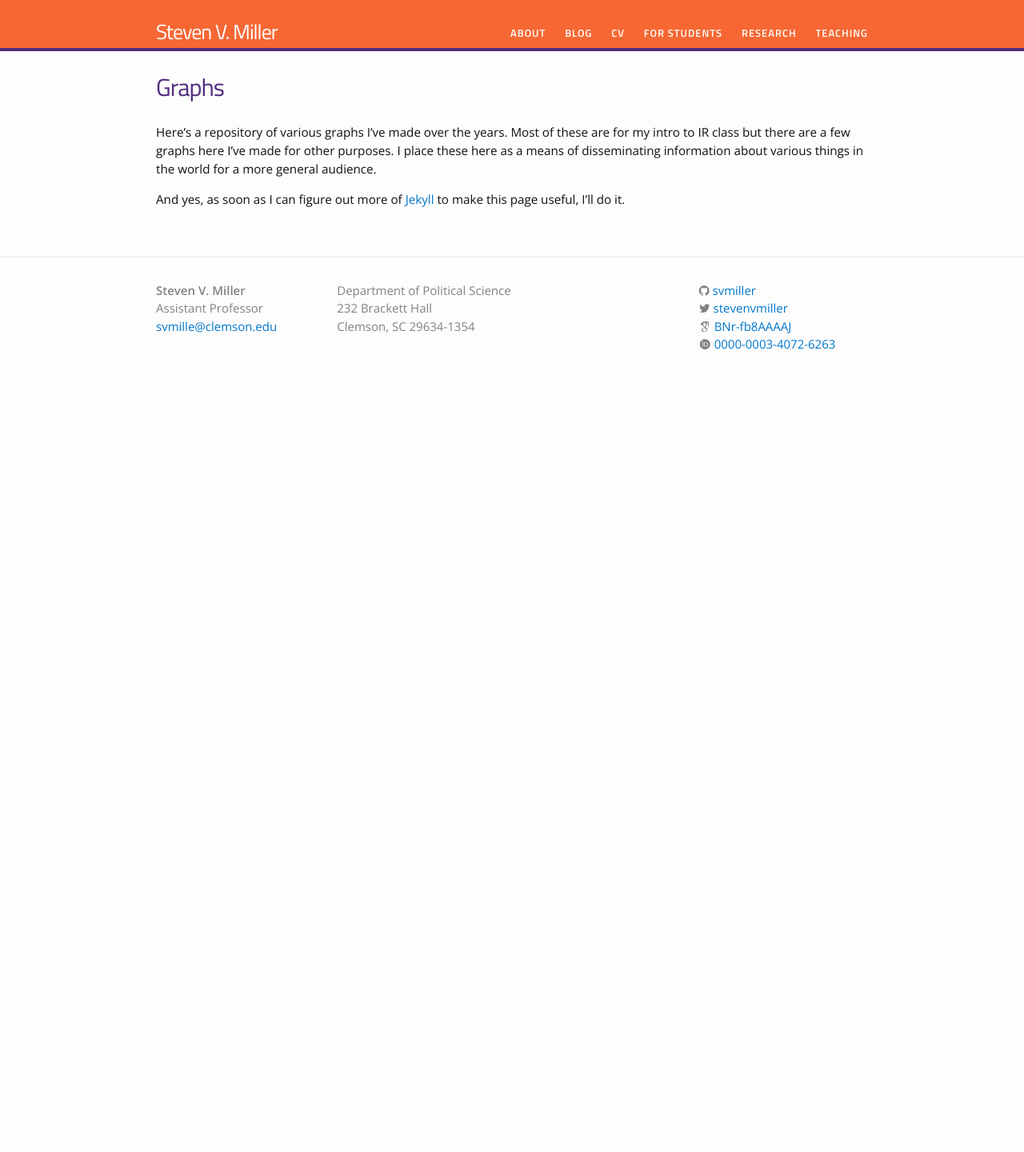
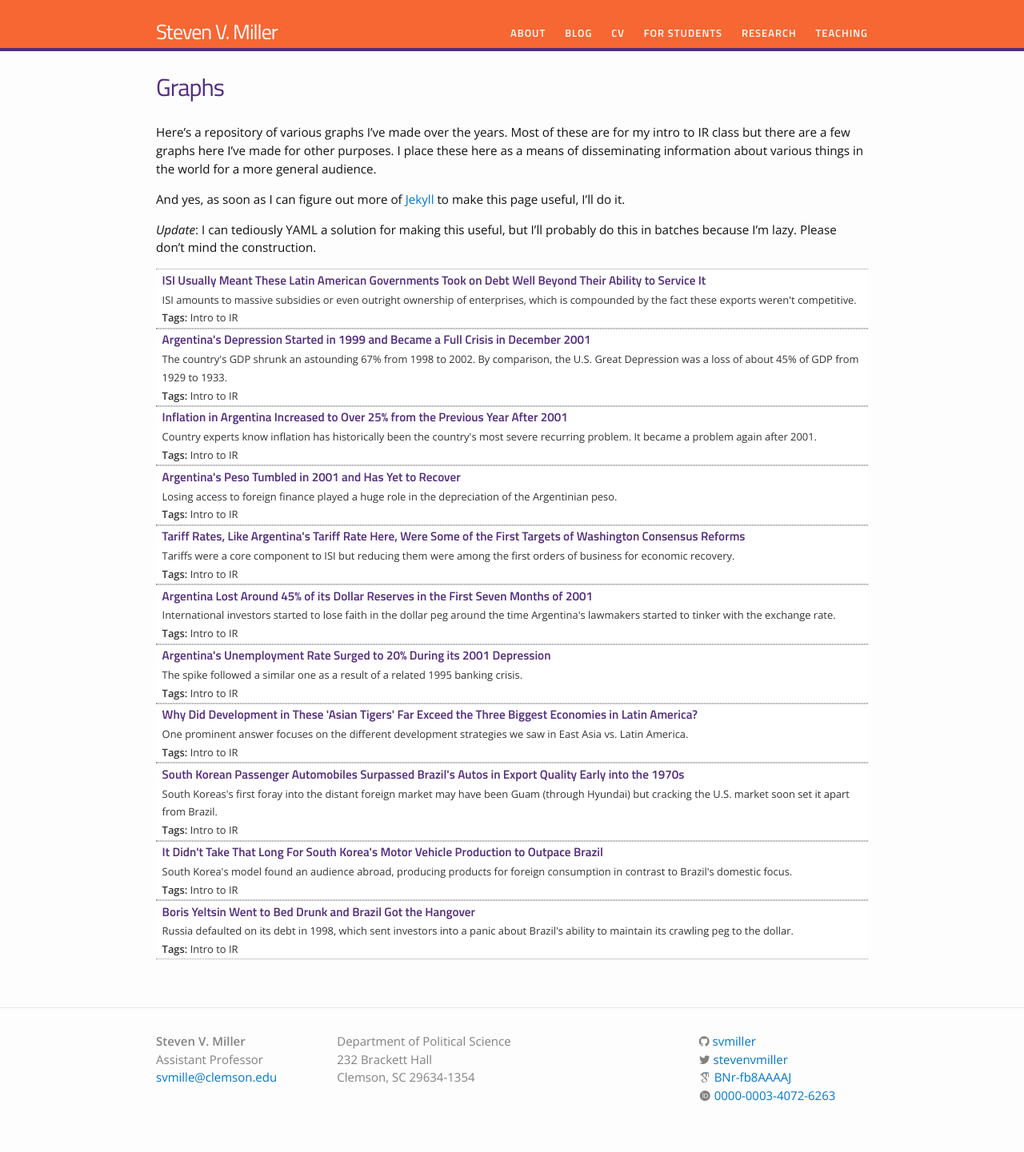
Before and after one commit to svmiller/svmiller.github.io, a Jekyll site: the page built from graphs.md, in a window 1280 px wide. Shown: the whole page at 80% size. Built offline with Jekyll 4.4.1, drawn with Linux system fonts in a browser that asks for light colours; nearby versions of some CDN libraries; some web fonts are replaced; before the commit the page ends 900 px from its top, so only the background shows below that.

Commit message:
make some changes to graph repo

```diff
--- /dev/null
+++ b/_data/graphs.yml
@@ -0,0 +1,57 @@
+- id: graphs
+  imagefolder: /graphs
+  images:
+  - file: arg-bra-mex-debt-1945-1990.pdf
+    title: ISI Usually Meant These Latin American Governments Took on Debt Well Beyond Their Ability to Service It
+    caption: "ISI amounts to massive subsidies or even outright ownership of enterprises, which is compounded by the fact these exports weren't competitive."
+    tags: Intro to IR
+
+  - file: arg-gdp-growth-1990-2002-oecd.pdf
+    title: Argentina's Depression Started in 1999 and Became a Full Crisis in December 2001
+    caption: "The country's GDP shrunk an astounding 67% from 1998 to 2002. By comparison, the U.S. Great Depression was a loss of about 45% of GDP from 1929 to 1933."
+    tags: Intro to IR
+
+  - file: arg-inflation-1996-2013-imf.pdf
+    title: Inflation in Argentina Increased to Over 25% from the Previous Year After 2001
+    caption: "Country experts know inflation has historically been the country's most severe recurring problem. It became a problem again after 2001."
+    tags: Intro to IR
+
+  - file: arg-peso-reer-1994-2018.pdf
+    title: Argentina's Peso Tumbled in 2001 and Has Yet to Recover
+    caption: "Losing access to foreign finance played a huge role in the depreciation of the Argentinian peso."
+    tags: Intro to IR
+
+  - file: arg-tariff-rate-1980-2016.pdf
+    title: Tariff Rates, Like Argentina's Tariff Rate Here, Were Some of the First Targets of Washington Consensus Reforms
+    caption: "Tariffs were a core component to ISI but reducing them were among the first orders of business for economic recovery."
+    tags: Intro to IR
+
+  - file: arg-tariff-rate-1980-2016.pdf
+    title: Argentina Lost Around 45% of its Dollar Reserves in the First Seven Months of 2001
+    caption: "International investors started to lose faith in the dollar peg around the time Argentina's lawmakers started to tinker with the exchange rate."
+    tags: Intro to IR
+
+  - file: arg-unemployment-rate-1990-2017.pdf
+    title: Argentina's Unemployment Rate Surged to 20% During its 2001 Depression
+    caption: "The spike followed a similar one as a result of a related 1995 banking crisis."
+    tags: Intro to IR
+
+  - file: asian-tigers-vs-latin-america.pdf
+    title: Why Did Development in These 'Asian Tigers' Far Exceed the Three Biggest Economies in Latin America?
+    caption: "One prominent answer focuses on the different development strategies we saw in East Asia vs. Latin America."
+    tags: Intro to IR
+
+  - file: bra-rok-auto-export-quality.pdf
+    title: South Korean Passenger Automobiles Surpassed Brazil's Autos in Export Quality Early into the 1970s
+    caption: "South Koreas's first foray into the distant foreign market may have been Guam (through Hyundai) but cracking the U.S. market soon set it apart from Brazil."
+    tags: Intro to IR
+
+  - file: bra-rok-auto-production-1950-2016.pdf
+    title: It Didn't Take That Long For South Korea's Motor Vehicle Production to Outpace Brazil
+    caption: "South Korea's model found an audience abroad, producing products for foreign consumption in contrast to Brazil's domestic focus."
+    tags: Intro to IR
+
+  - file: bra-rus-reer-default-crisis-1994-1999.pdf
+    title: Boris Yeltsin Went to Bed Drunk and Brazil Got the Hangover
+    caption: "Russia defaulted on its debt in 1998, which sent investors into a panic about Brazil's ability to maintain its crawling peg to the dollar."
+    tags: Intro to IR
--- a/graphs.md
+++ b/graphs.md
@@ -8,6 +8,25 @@ Here's a repository of various graphs I've made over the years. Most of these ar
 
 And yes, as soon as I can figure out more of [Jekyll](https://jekyllrb.com/) to make this page useful, I'll do it.
 
+*Update*: I can tediously YAML a solution for making this useful, but I'll probably do this in batches because I'm lazy. Please don't mind the construction.
+
+<ul id="archive">
+
+{% for gallery in site.data.graphs %}
+  {% if graph.id == page.galleryid %}
+    <h1>{{ graph.description }}</h1>
+    {% for image in gallery.images %}
+      <li class="archiveposturl">
+        <span><a href="{{ site.url }}/graphs/{{ image.file }}">{{image.title }}</a></span><br>
+<span class = "postlower">{{ image.caption }}<br />
+<strong>Tags:</strong> {{ image.tags }}</span>
+      </li>
+    {% endfor %}
+  {% endif %}
+{% endfor %}
+
+</ul>
+
 <ul id="archive">
 
 {% for image in site.static_files %}
```
